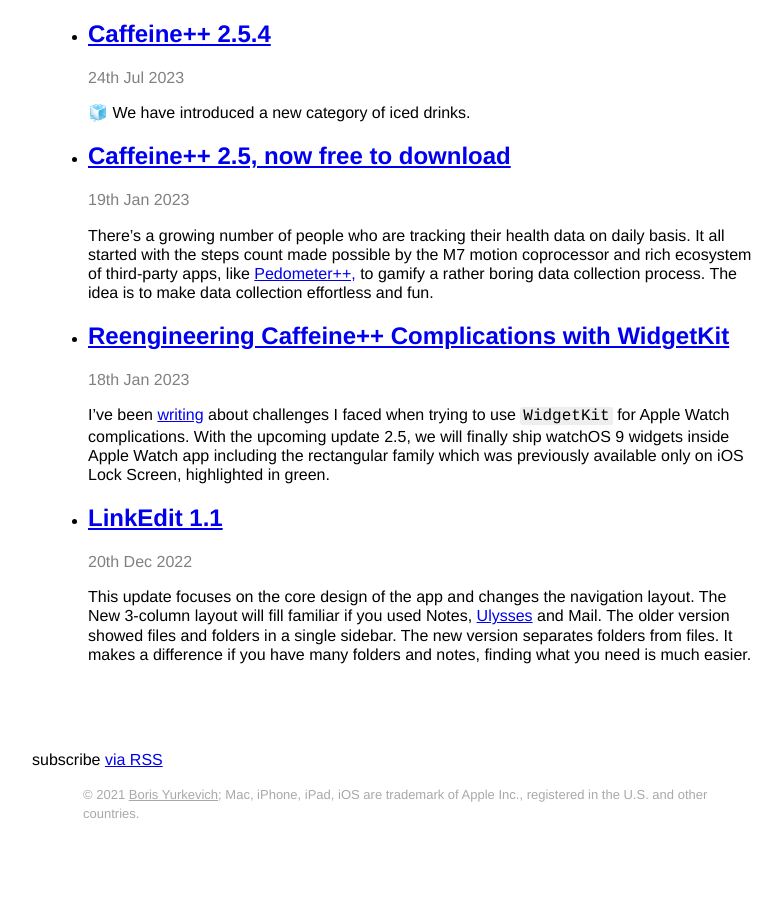
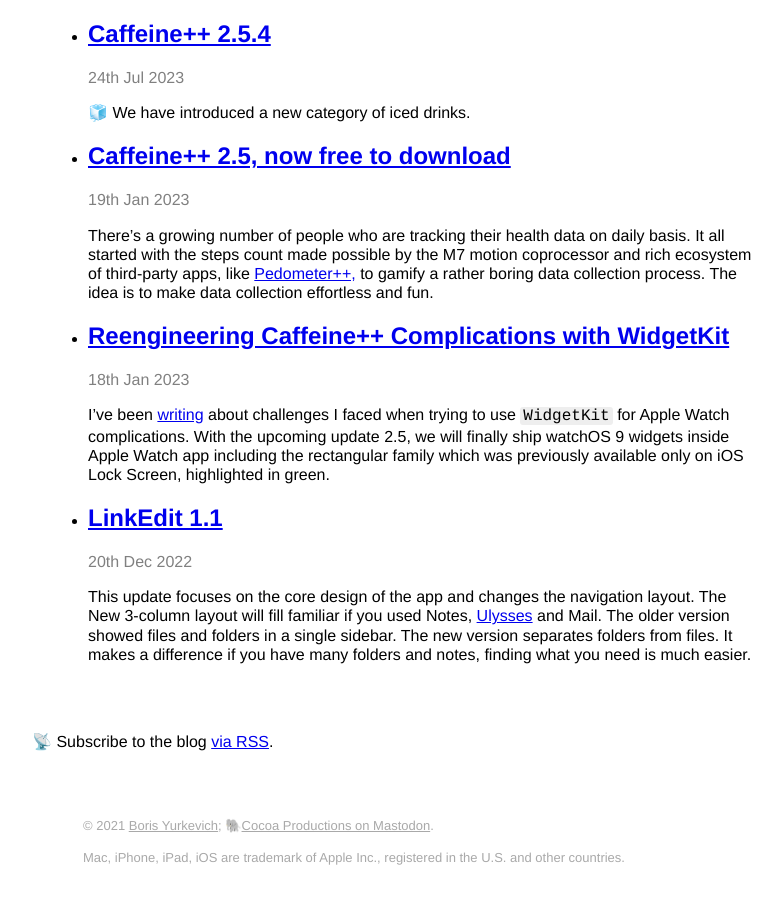
Before and after one commit to cocoaproductions/cocoaproductions.github.io, a Jekyll site: the page built from blog.html, in a window 1280 px wide and 900 px high, scrolled down 790 px. Shown: the whole window, without its empty margins (237-1019 px from the left). Built offline with Jekyll 4.4.1, drawn with Linux system fonts in a browser that asks for light colours; before the commit the page ends 1646 px from its top, so only the background shows below that.

Commit message:
Update footer

```diff
--- a/_layouts/default.html
+++ b/_layouts/default.html
@@ -33,7 +33,10 @@
 </section>
 
 <footer>
-    <p>© 2021 <a href="https://cocoaswitch.com/about/">Boris Yurkevich</a>; Mac, iPhone, iPad, iOS are trademark of Apple Inc., registered in the U.S. and other countries.</p>
+    <br>
+    <br>
+    <p>© 2021 <a href="https://cocoaswitch.com/about/">Boris Yurkevich</a>; 🐘<a rel="me" href="https://mastodonapp.uk/@CocoaProductions">Cocoa Productions on Mastodon</a>.</p>
+    <p>Mac, iPhone, iPad, iOS are trademark of Apple Inc., registered in the U.S. and other countries.</p>
 </footer>
 
 <script>
--- a/blog.html
+++ b/blog.html
@@ -20,6 +20,5 @@
 </ul>
 <br>
 <br>
-<br>
-<p class="rss-subscribe">subscribe <a href="/feed.xml">via RSS</a></p>
+<p class="rss-subscribe">📡 Subscribe to the blog <a href="/feed.xml">via RSS</a>.</p>
 </div>
--- a/feedback.markdown
+++ b/feedback.markdown
@@ -19,6 +19,3 @@
 We are small business. We love your feedback, and appreciate your time writing. We try to help best way we can but can't guarantee a timely reply.
 
 📧 [New Message](mailto:hello@cocoa.productions)
-
-<br>
-<br>
```
Also changed, not shown: pero/support/index.html (+1 -6 lines).
